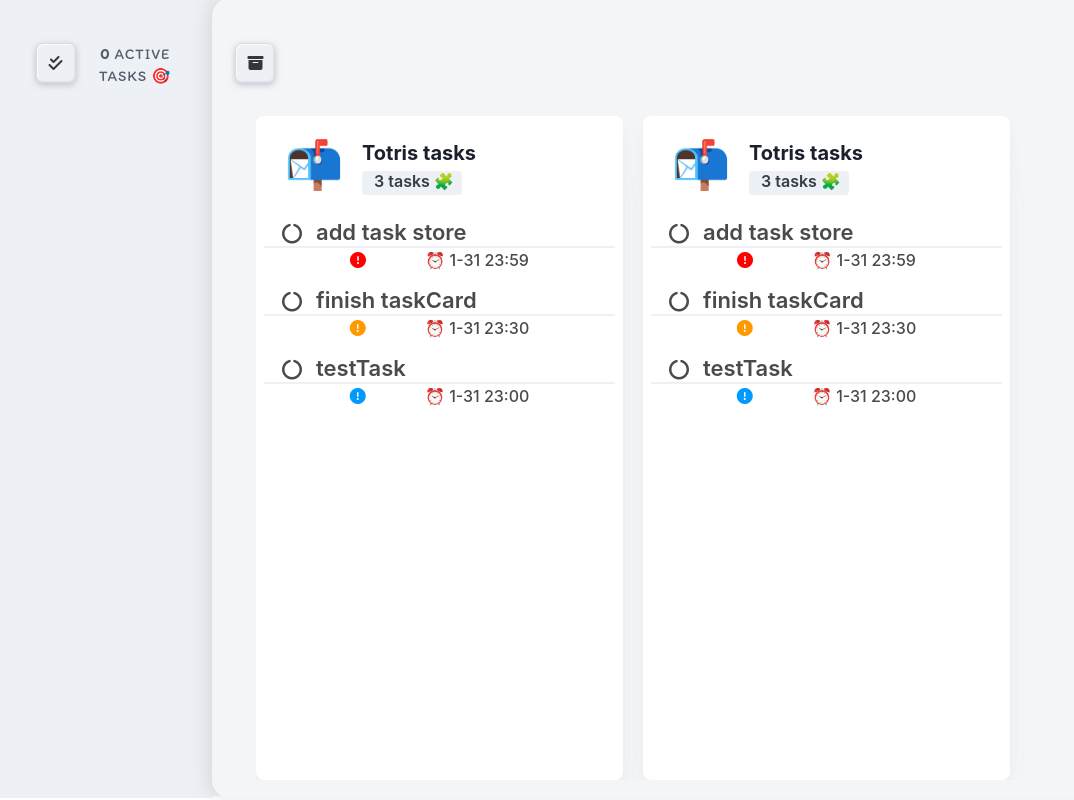
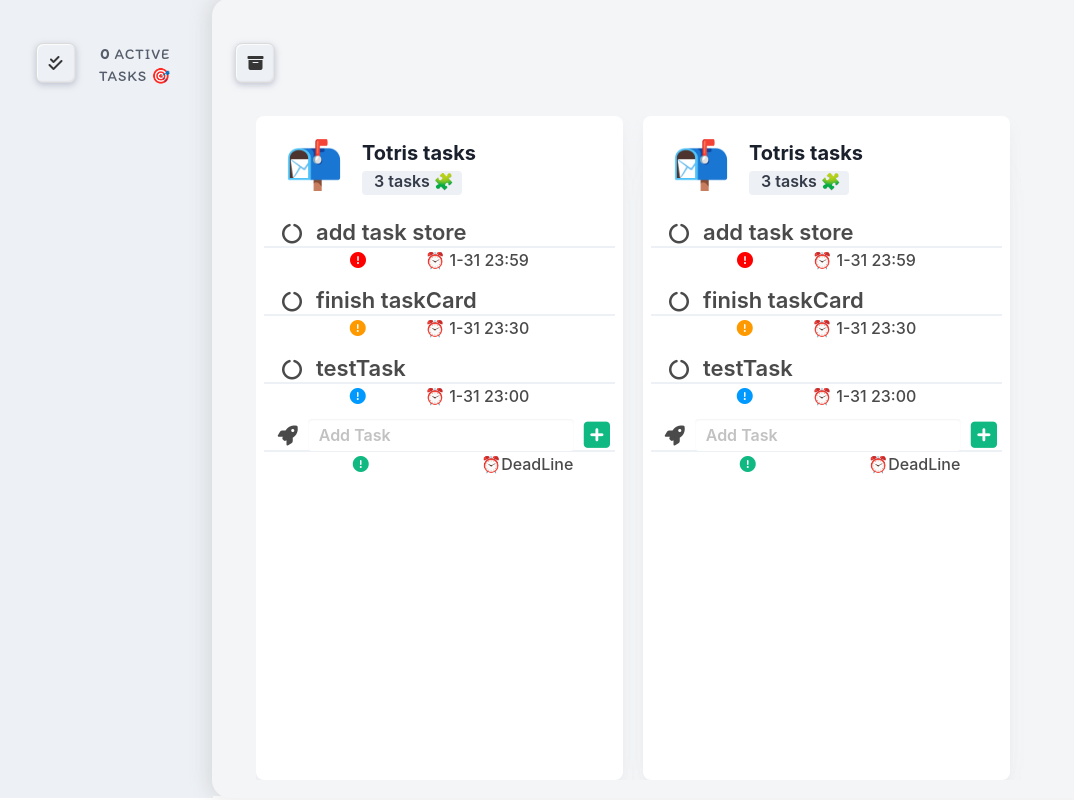
Before and after one commit to Coien-rr/Totris, a Vue app: page /#/dashboard in a window 1280 px wide. Shown: the top 800 px of the page, without its empty margins (0-1074 px from the left). Built offline with nearby package versions, Linux system fonts and the light colour scheme.

Commit message:
✨ feat(TaskCard): design addTaskCard's ui

```diff
--- a/package.json
+++ b/package.json
@@ -1,6 +1,6 @@
 {
   "name": "totris",
-  "version": "0.0.18",
+  "version": "0.0.19",
   "type": "module",
   "scripts": {
     "dev": "vite",
--- a/src/pages/Dashboard/components/GroupCard.vue
+++ b/src/pages/Dashboard/components/GroupCard.vue
@@ -2,6 +2,7 @@
 import { computed } from 'vue'
 import TaskCard from '../components/TaskCard.vue'
 import GroupCardHeader from '../components/GroupCardHeader.vue'
+import AddTaskCard from '../components/addTaskCard.vue'
 import { useTaskStore } from '~/store'
 
 const taskStore = useTaskStore()
@@ -17,6 +18,7 @@ const isSorted = computed(taskStore.tasks.sort((a, b) => {
     <GroupCardHeader :task-count="taskStore.getTaskCount" />
     <div class="card-content">
       <TaskCard v-for="task in taskStore.tasks" :key="task.id" :item="task" />
+      <AddTaskCard />
     </div>
   </div>
 </template>
--- /dev/null
+++ b/src/pages/Dashboard/components/addTaskCard.vue
@@ -0,0 +1,104 @@
+<script setup>
+import { ref } from 'vue'
+import { useTaskStore } from '~/store'
+// import SelectPriority from './selectPriority.vue';
+
+const taskStore = useTaskStore()
+
+const taskMessage = ref('')
+
+const addNewTask = () => {
+  taskStore.addTask(taskMessage.value)
+  taskMessage.value = ''
+}
+</script>
+
+<template>
+  <!-- TODO: Add hover special effects -->
+  <div class="task-card-container">
+    <div class="task-card-content is-flex is-flex-direction-row">
+      <div class="task-card-icon">
+        <i id="addTaskIcon" class="fa-solid fa-rocket" />
+      </div>
+      <input v-model.trim="taskMessage" class="input add-card-todo" type="text" placeholder="Add Task">
+      <div class="add-card-bticon">
+        <i id="addButton" class="fa-solid fa-square-plus" @click="addNewTask" />
+      </div>
+    </div>
+    <div class="task-card-info is-flex is-flex-direction-row">
+      <div class="task-card-info-prior">
+        <i class="fa-solid fa-circle-exclamation priorIcon " />
+        <!-- TODO: abstract SelectPriority as a component -->
+        <!-- <SelectPriority /> -->
+      </div>
+      <div class="task-card-info-deadline">
+        ⏰DeadLine
+      </div>
+    </div>
+  </div>
+</template>
+
+<style scoped>
+.task-card-container {
+  height: 60px;
+  border-radius: 8px;
+  margin-bottom: 8px;
+}
+
+.task-card-content {
+  padding-bottom: 2px;
+  height: 32px;
+  border-bottom: 2px solid rgb(237, 240, 244);
+}
+
+#addTaskIcon {
+  font-size: 20px;
+  margin-top: 6px;
+}
+
+.task-card-icon {
+  width: 32px;
+  height: 100%;
+  margin-left: 12px;
+}
+
+.add-card-todo {
+  font-size: 16px;
+  margin-left: 8px;
+  font-weight: 630;
+  margin-top: -1.5px;
+  border: none;
+  max-height: 2rem;
+}
+
+.add-card-todo:focus {
+  border-bottom: .15rem #10B981 solid;
+  box-shadow: none;
+  transition: border-bottom .1s ease;
+}
+
+#addButton {
+  font-size: 30px;
+  color: #10B981;
+  margin-left: 10px;
+  margin-right: 5px;
+}
+
+.task-card-info {
+  height: 28px;
+  font-size: 16px;
+  font-weight: 500;
+}
+
+.task-card-info-prior {
+  width: 50%;
+}
+.priorIcon {
+  margin-right: 5px;
+  padding-left: 23px;
+  color: #10B981;
+}
+.task-card-info-deadline {
+  width: 50%;
+}
+</style>
--- a/src/store/modules/task/index.js
+++ b/src/store/modules/task/index.js
@@ -37,5 +37,10 @@ export const useTaskStore = defineStore('tasks', {
         return b.priority - a.priority
       })
     },
+
+    addTask(newTask) {
+      console.log('add!')
+      console.log(newTask)
+    },
   },
 })
```
Also changed, not shown: src/pages/Dashboard/components/TaskCard.vue (+0 -7 lines).
